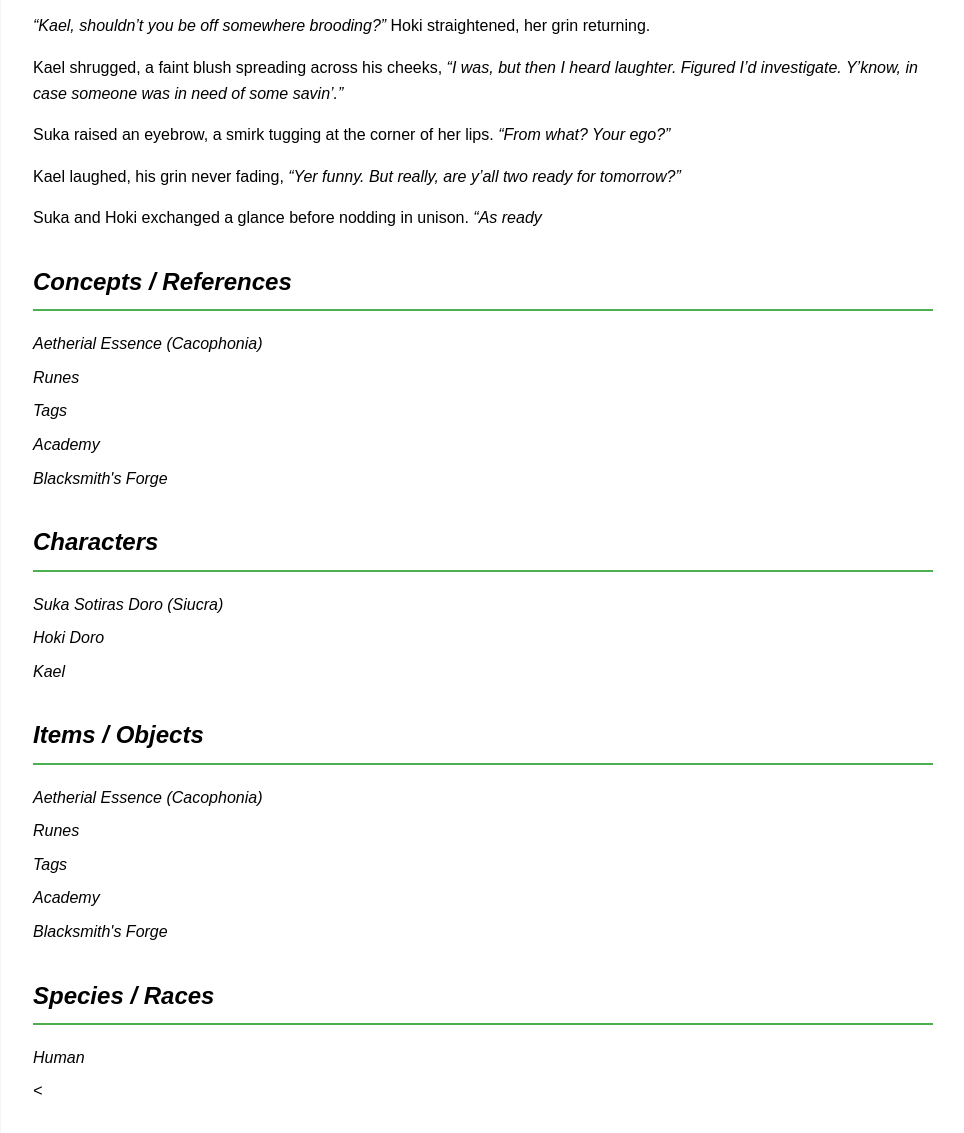
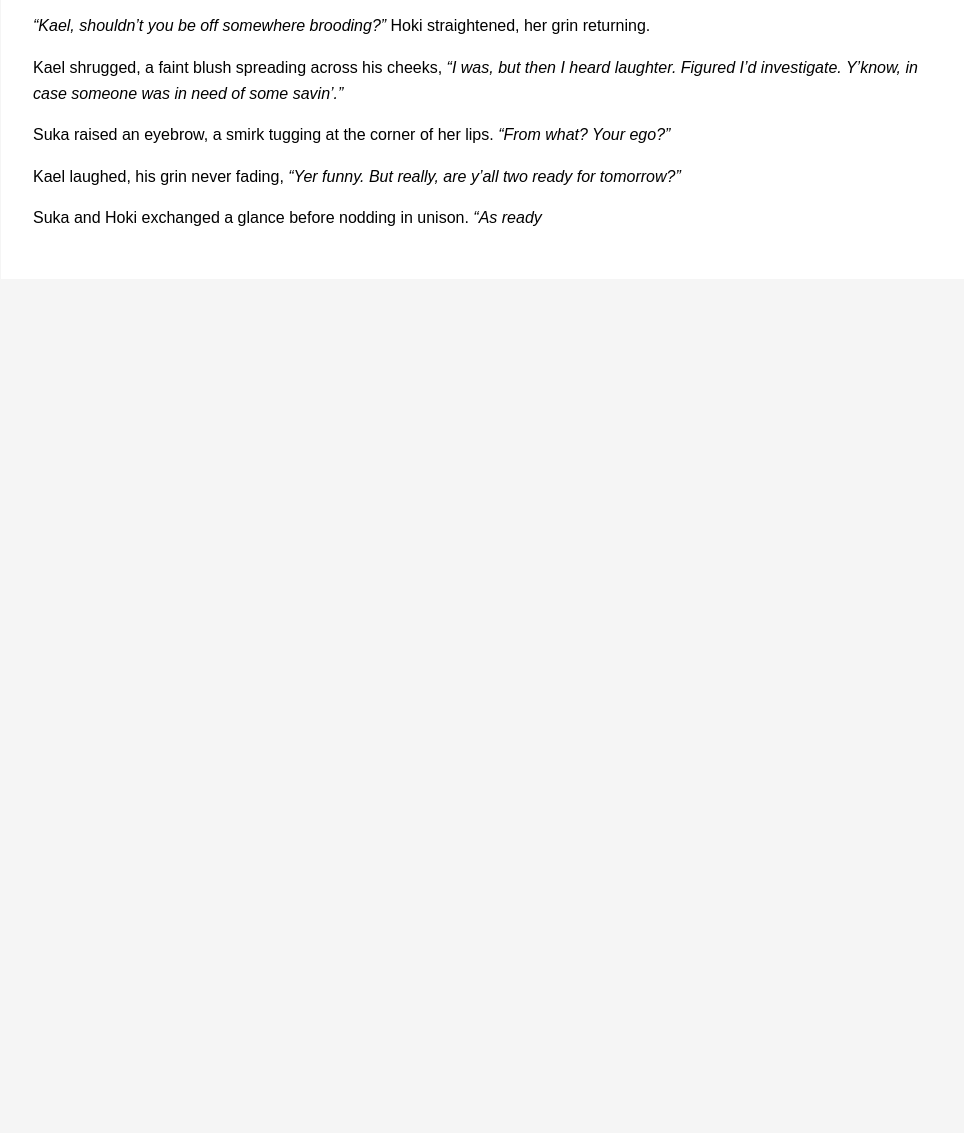
Before and after one commit to siucrae/Writings, a plain HTML site: page Karatai/Demon Tags/Chapters/html/chapter 1.html in a window 1280 px wide. Shown: the part 2668-3801 px from the top of the page, without its empty margins (157-1121 px from the left). After the commit the page ends 2947 px from the top, so only its background shows below. Drawn offline with Linux system fonts and the light colour scheme.

Commit message:
Update chapter 1.html

```diff
--- a/Karatai/Demon Tags/Chapters/html/chapter 1.html
+++ b/Karatai/Demon Tags/Chapters/html/chapter 1.html
@@ -102,41 +102,3 @@
 <p>Suka and Hoki exchanged a glance before nodding in unison. <em>“As ready
 
 </p>
-
-    <!-- Appearing Concepts / References -->
-    <section id="concepts" class="concepts">
-      <h2>Concepts / References</h2>
-      <ul>
-        <li>Aetherial Essence (Cacophonia)</li>
-        <li>Runes</li>
-        <li>Tags</li>
-        <li>Academy</li>
-        <li>Blacksmith's Forge</li>
-      </ul>
-    </section>
-
-    <section id="characters" class="characters">
-      <h2>Characters</h2>
-      <ul>
-        <li>Suka Sotiras Doro (Siucra)</li>
-        <li>Hoki Doro</li>
-        <li>Kael</li>
-      </ul>
-    </section>
-
-    <section id="items" class="items">
-      <h2>Items / Objects</h2>
-      <ul>
-        <li>Aetherial Essence (Cacophonia)</li>
-        <li>Runes</li>
-        <li>Tags</li>
-        <li>Academy</li>
-        <li>Blacksmith's Forge</li>
-      </ul>
-    </section>
-
-    <section id="species" class="species">
-      <h2>Species / Races</h2>
-      <ul>
-        <li>Human</li>
-        <
```
